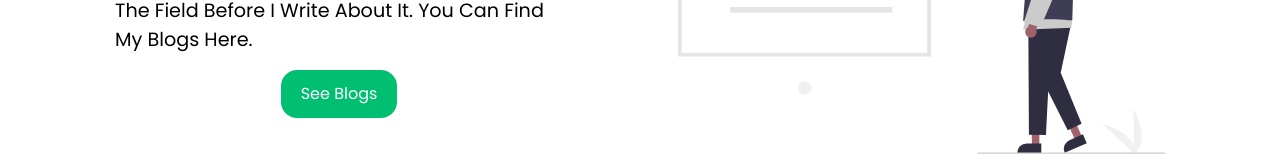
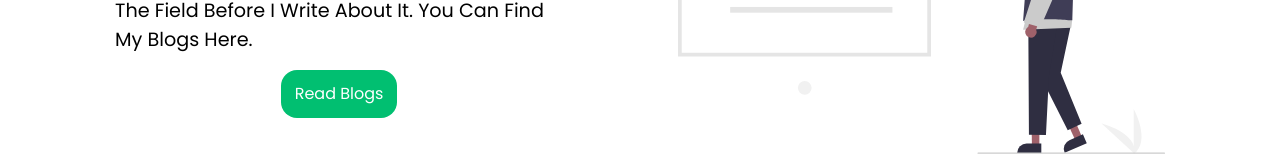
Before and after one commit to omkarpatke/portfolio-in-react, a React (Create React App) app: page / in a window 1280 px wide. Shown: the part 2827-2995 px from the top of the page. Built offline with nearby package versions, Linux system fonts and the light colour scheme; the HTML template or start-up script is replaced by a standard one.

Commit message:
feat : added a button to go new path

```diff
--- a/src/Components/BlogSection/Blogs.js
+++ b/src/Components/BlogSection/Blogs.js
@@ -15,7 +15,7 @@ export default function Blogs() {
                    <h2>Recently I Started Writing <span style={{color:'#01bf71'}}> Blogs !!</span></h2>
                    <p>I Like To Write Blogs And Document My Journey. It Helps Me Understand The Concepts Better And Pushes Me To Explore The Depth Of The Field Before I Write About It. You Can Find My Blogs Here.</p>
 
-                   <button>See Blogs</button>
+                   <button><a href="/blogs">Read Blogs</a></button>
 
                </div>
                <div className="blog-img">
--- a/src/Components/ProjectSection/Project.js
+++ b/src/Components/ProjectSection/Project.js
@@ -16,7 +16,7 @@ export default function Project({page}) {
                    <h2>I have worked on various <span style={{color:'#01bf71'}}>projects</span></h2>
                    <p>I Believe That The Best Way To Learn Is By Making Good Projects. Hence I Make Sure That I Implement What I Have Learned.</p>
                    <div>You Can See The Projects That I Have Worked On Here.</div>
-                   <button>See Projects</button>
+                   <button><a href="/projects">See Projects</a></button>
                </div>
            </div>
         </>
```
